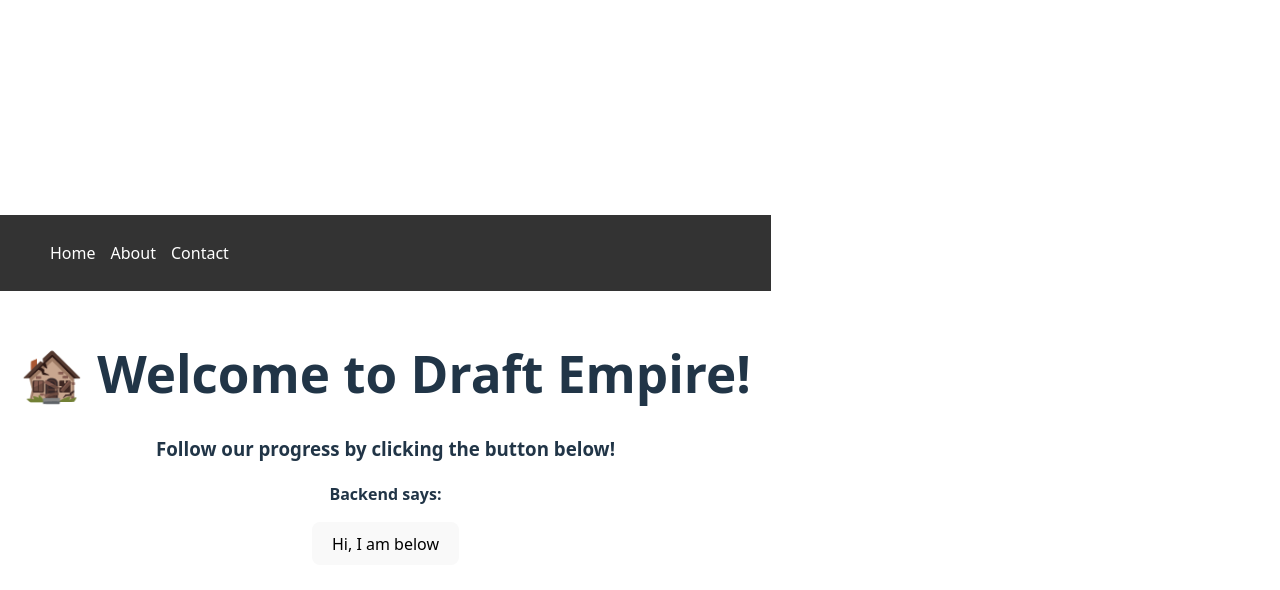
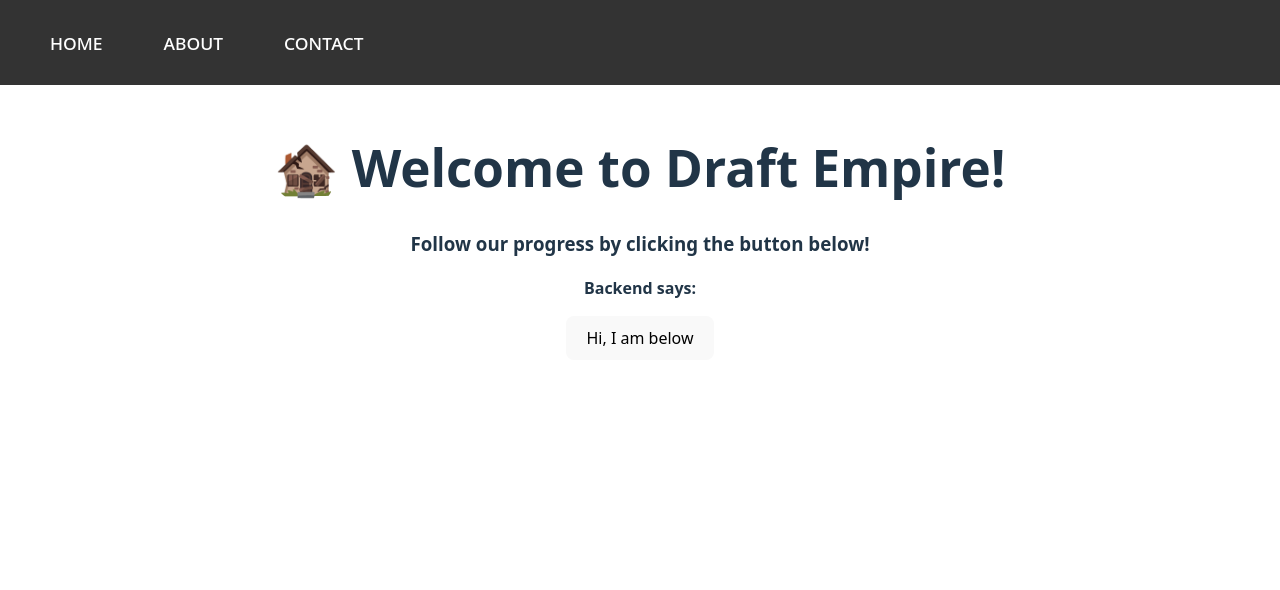
Before and after one commit to Chad-111/496-Project, a React (Vite) app in the folder frontend/: page / in a window 1280 px wide. Shown: the top 590 px of the page. Built offline with nearby package versions, Linux system fonts and the light colour scheme; no server answers.

Commit message:
Adjust navigation gap to 5% and enhance link styles; update body margin for better layout

```diff
--- a/frontend/src/index.css
+++ b/frontend/src/index.css
@@ -20,7 +20,7 @@ nav {
 nav ul {
   list-style: none;
   display: flex;
-  gap: 15px;
+  gap: 5%;
 }
 nav ul li {
   display: inline;
@@ -28,6 +28,8 @@ nav ul li {
 nav ul li a {
   color: white;
   text-decoration: none;
+  font-variant: all-small-caps;
+  font-size: 1.7vmax;
 }
 
 a {
@@ -40,11 +42,7 @@ a:hover {
 }
 
 body {
-  margin: 0;
-  display: flex;
-  place-items: center;
-  min-width: 320px;
-  min-height: 100vh;
+  margin: 0px auto
 }
 
 h1 {
```
